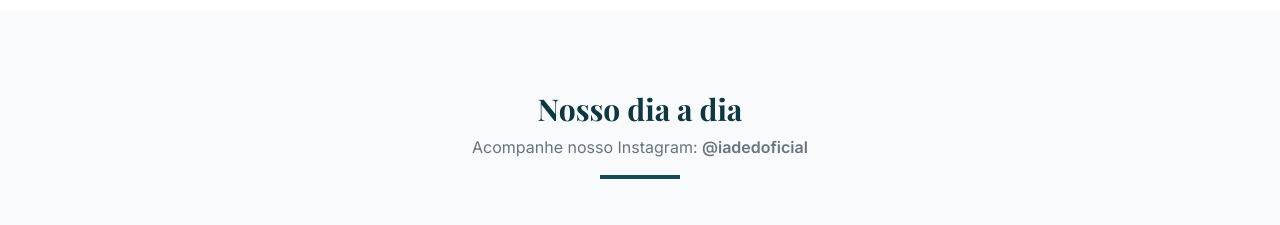
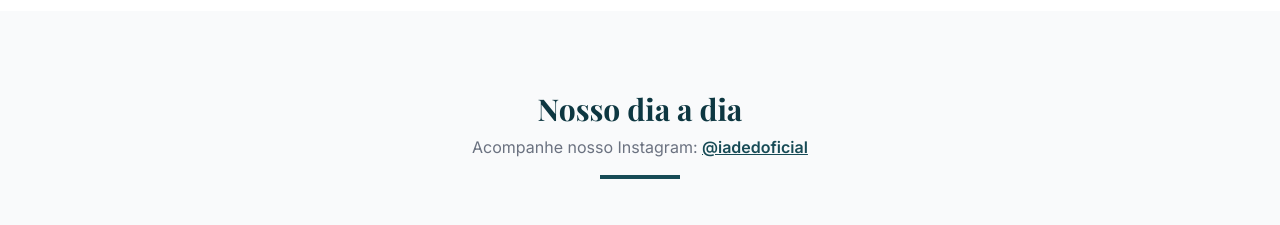
Before and after one commit to eugustavo61-spec/landing-page-igreja-, a website: page index.html in a window 1280 px wide. Shown: the part 2980-3205 px from the top of the page. Drawn offline with nearby package versions, Linux system fonts and the light colour scheme.

Commit message:
Update index.html

```diff
--- a/index.html
+++ b/index.html
@@ -222,7 +222,7 @@
         <div class="max-w-7xl mx-auto px-4 sm:px-6 lg:px-8">
             <div class="text-center mb-12">
                 <h2 class="text-3xl font-serif font-bold text-blue-900">Nosso dia a dia</h2>
-                <p class="text-gray-500 mt-2">Acompanhe nosso Instagram: <b>@iadedoficial</b></p>
+                <p class="text-gray-500 mt-2">Acompanhe nosso Instagram: <a href="https://www.instagram.com/iadedoficial/" target="_blank" rel="noopener noreferrer" class="font-bold text-blue-800 underline hover:text-blue-900">@iadedoficial</a></p>
                 <div class="h-1 w-20 bg-blue-800 mx-auto mt-4"></div>
             </div>
 
```
